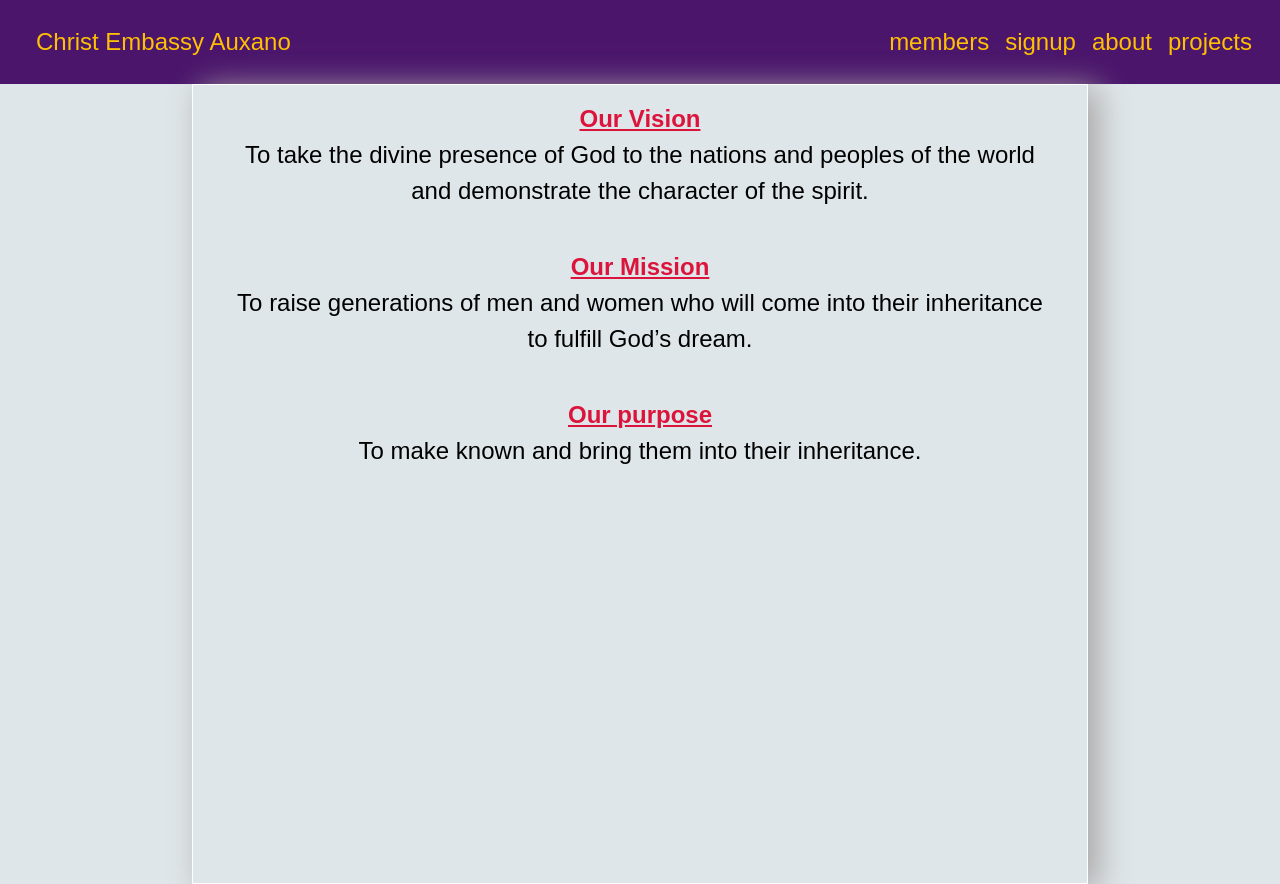
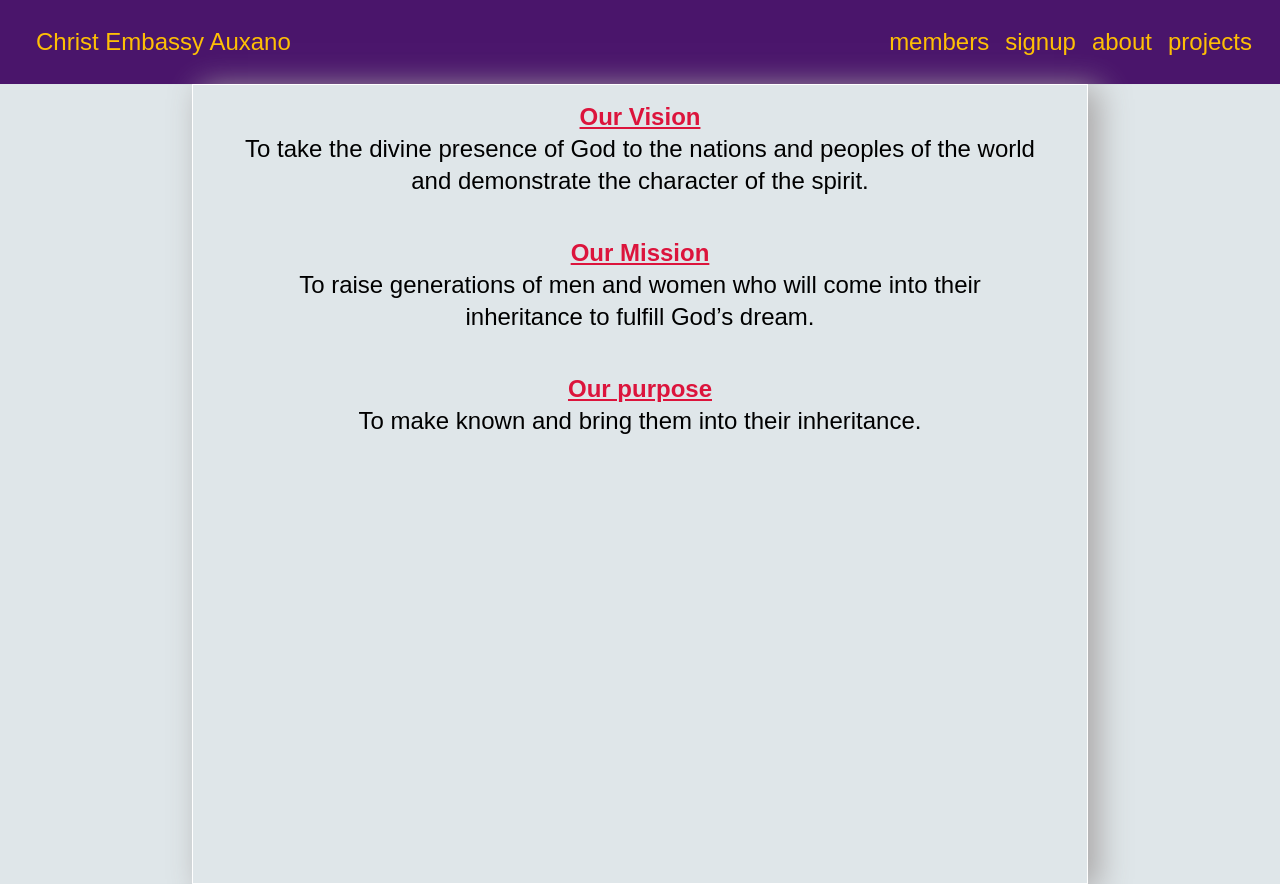
Before and after one commit to Albertdofficial/christ_embassy_auxano, a React (Create React App) app: page / in a window 1280 px wide. Built offline with nearby package versions, Linux system fonts and the light colour scheme; no server answers; the database is empty.

Commit message:
fifth  commit

```diff
--- a/src/components/About.css
+++ b/src/components/About.css
@@ -1,14 +1,14 @@
 .about {
+  /* font-size: 1.5rem; */
   margin: 0 auto;
   border: 1px solid #fff;
   box-shadow: 10px 5px 30px 1px rgb(170, 167, 167);
 }
-
+/*
 .about .vision,
 .mission,
 .purpose {
-  font-size: 1.5rem;
-}
+} */
 
 .about h1{
     color: crimson;
--- a/src/components/About.js
+++ b/src/components/About.js
@@ -4,8 +4,8 @@ import './About.css'
 
 export default function About() {
   return (
-    <div className="about  min-h-screen px-4 md:px-8 pt-4 max-w-4xl">
-      <div className="vision">
+    <div className="about text-2xl  min-h-screen md:px-8 pt-4 max-w-4xl">
+      <div className="vision mx-4">
         <h1>Our Vision</h1>
         <p>
           {" "}
@@ -14,7 +14,7 @@ export default function About() {
         </p>
       </div>
 
-      <div className="mission pt-10">
+      <div className="mission pt-10 mx-4">
         <h1>Our Mission</h1>
         <p>
           To raise generations of men and women who will come into their
@@ -22,7 +22,7 @@ export default function About() {
         </p>
       </div>
 
-      <div className="purpose pt-10">
+      <div className="purpose pt-10 mx-4">
         <h1>Our purpose</h1>
         <p> To make known and bring them into their inheritance.</p>
       </div>
```
